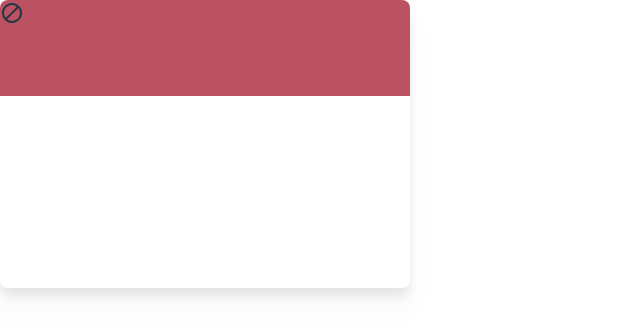
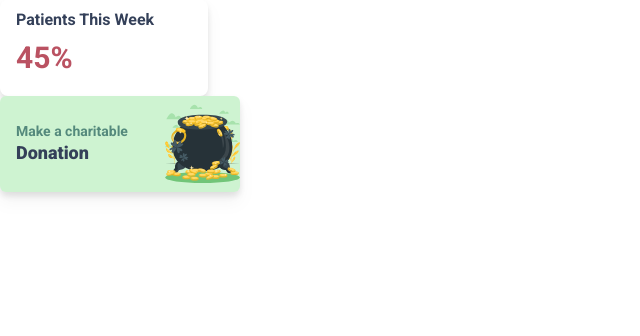
Before and after one commit to Behls/wildlife-db-analytics, a React (Vite) app: page /dashboard in a window 1280 px wide. Shown: the top 336 px of the page, without its empty margins (0-640 px from the left). Built offline with nearby package versions, Linux system fonts and the light colour scheme.

Commit message:
adding modals

```diff
--- /dev/null
+++ b/src/components/Donation/Donation.component.tsx
@@ -0,0 +1,19 @@
+import donation from "../../assets/donationpot.svg";
+
+function Donation(){
+
+    return(
+        <div className="relative w-60 h-24 overflow-hidden rounded-md bg-lightGreen flex flex-row justify-center drop-shadow-lg">
+
+            <div className="w-2/3 h-full flex flex-col justify-center ml-4">
+                <p className="text-donation font-semibold text-sm leading-snug">Make a charitable</p>
+                <p className="text-darkBlue font-extrabold text-lg leading-snug">Donation</p>
+            </div>
+            <div className="w-1/3 h-full overflow-hidden flex flex-col justify-center items-center">
+                <img src={donation} className="h-72 w-72"/>
+            </div>
+        </div>
+    )
+}
+
+export default Donation;
--- a/src/components/Error/Error.component.tsx
+++ b/src/components/Error/Error.component.tsx
@@ -2,44 +2,36 @@ import { useState } from "react";
 import { IError } from "utils/types";
 import BlockIcon from '@mui/icons-material/Block';
 
-function ErrorModal(Error: IError){
+function ErrorModal(){
 
     const [showErrorModal, setShowErrorModal] = useState(false);
 
-    const {title, error} = Error;
+    // const {title, error} = Error;
 
 
 return(
 
-//   <div id="staticModal" aria-hidden="true" className="fixed top-0 left-0 right-0 z-50  w-full p-4 overflow-x-hidden overflow-y-auto md:inset-0 h-modal md:h-full">
-//       <div className="relative w-full h-full max-w-2xl md:h-auto">
-//           <div className="relative bg-white rounded-lg shadow">
-//               <div className="flex items-start justify-between p-4 border-b rounded-t dark:border-green">
-//                   <h3 className="text-xl font-semibold text-gray-900">
-//                       {title}
-//                   </h3>
-//                   <button type="button" className="text-gray-400 bg-transparent hover:bg-gray-200 hover:text-gray-900 rounded-lg text-sm p-1.5 ml-auto inline-flex items-center dark:hover:bg-gray-600 dark:hover:text-white" data-modal-hide="staticModal">
-//                       <svg className="w-5 h-5" fill="currentColor" viewBox="0 0 20 20" xmlns="http://www.w3.org/2000/svg"><path fill-rule="evenodd" d="M4.293 4.293a1 1 0 011.414 0L10 8.586l4.293-4.293a1 1 0 111.414 1.414L11.414 10l4.293 4.293a1 1 0 01-1.414 1.414L10 11.414l-4.293 4.293a1 1 0 01-1.414-1.414L8.586 10 4.293 5.707a1 1 0 010-1.414z" clip-rule="evenodd"></path></svg>
-//                   </button>
-//               </div>
+    // <div className="wrapper flex flex-col flex-wrap bg-transparent fixed w-modalErrorWidth h-modalErrorHeight drop-shadow-xl">
+    //     <div className="h-1/3 w-full bg-error rounded-t-lg flex justify-center">
+    //         <BlockIcon fontSize="large" className="self-center"/>
+    //     </div>
+    //     <div className="h-2/3 w-full bg-white rounded-b-lg overflow-auto flex flex-col">
+    //         <h2 className="title text-darkBlue box-border py-5 px-5 font-semibold text-xl text-center">Ooops!</h2>
+    //         <p className="box-border pt-2 pb-7 px-5 text-center text-darkBlue">Lorem ipsum dolor sit amet, consectetur adipiscing elit. Quisque eget nunc arcu. Etiam interdum semper vulputate.</p>
+    //         <button className="bg-error box-border ml-auto mr-auto mt-2 mb-3 py-2 px-32 hover:bg-red-700">Close</button>
+    //     </div>
+    // </div>
 
-//               <div className="p-6 space-y-6">
-//                   <p className="text-base leading-relaxed text-gray-500 dark:text-gray-400">
-//                       {error}
-//                   </p>
-//               </div>
-//               <div className="flex items-center p-6 space-x-2 border-t border-gray-200 rounded-b dark:border-gray-600">
-//                   <button type="button" className="text-white bg-blue hover:bg-gray-100 focus:ring-4 focus:outline-none focus:ring-blue-300 rounded-lg border border-gray-200 text-sm font-medium px-5 py-2.5 hover:text-gray-900 focus:z-10" onClick={()=>setShowErrorModal(!showErrorModal)}>Close</button>
-//               </div>
-//           </div>
-//       </div>
-//   </div>
+    <div className="wrapper bg-transparent w-full h-screen flex justify-center items-center">
+        <div className="modal w-modalErrorWidth h-modalErrorHeight absolute rounded-lg text-center overflow-hidden bg-white drop-shadow-dropModal">
+            <div className="icon mt-8">
+                <BlockIcon className="self-center text-error" sx={{ fontSize: "48px" }}/>
+            </div>
 
-    <div className="wrapper flex flex-col bg-transparent fixed w-modalErrorWidth h-modalErrorHeight drop-shadow-xl">
-        <div className="h-1/3 w-full bg-error rounded-t-lg">
-            <BlockIcon className="h-6 w-6" />
+            <h2 className="title text-darkBlue box-border pt-5 pb-1 px-5 font-semibold text-xl">Ooops!</h2>
+            <p className="subtitle text-darkBlue py-2 px-2">An error has occured with the application.</p>
+            <button className="bg-error rounded-none hover:bg-red-700 bottom-0 left-0 right-0 absolute w-full border-none">Back to Dashboard</button>
         </div>
-        <div className="h-2/3 w-full bg-white rounded-b-lg"></div>
     </div>
 
     )
--- a/src/components/Navbar/Navbar.component.tsx
+++ b/src/components/Navbar/Navbar.component.tsx
@@ -5,23 +5,23 @@ import { useState } from 'react';
 
 function Navbar(props: any){
 
-    const [isLogin, setLogin] = useState<boolean>(false);
+    const [isLogin, setLogin] = useState<boolean>(true);
     const navigate = useNavigate();
 
     return(
             <>
             {
                 isLogin ?
-                <nav className="flex items-center flex-wrap bg-blue p-6 w-screen z-50 fixed">
+                <nav className="flex items-center flex-wrap bg-blue p-6 w-screen z-50 fixed ">
                     <div className="flex items-center flex-shrink-0 mr-6 w-full" style={{justifyContent: 'space-between'}}>
                         <span className="flex font-semibold text-xl tracking-tight text-white">Wildlife Analytics</span>
                         <LogoutButton label="Logout"  class={"flex text-sm px-6 leading-none py-2 bg-white text-blue rounded mt-4 lg:mt-0"} onClick={()=> navigate}/>
                     </div>
                 </nav>
                 :
-                <nav className="flex items-center flex-wrap bg-transparent p-6 w-screen">
+                <nav className="flex items-center flex-wrap bg-transparent p-6 w-screen z-50 fixed">
                     <div className="flex items-center flex-shrink-0 mr-6 w-full" style={{justifyContent: 'space-between'}}>
-                        <span className="flex font-semibold text-xl tracking-tight text-blue">Wildlife Analytics</span>
+                        <span className="flex font-semibold text-xl tracking-tight text-white">Wildlife Analytics</span>
                         <LogoutButton label="Logout"  class={"flex text-sm px-6 leading-none py-2 bg-blue text-white rounded mt-4 lg:mt-0"} onClick={()=> setLogin(!isLogin)} />
                     </div>
                 </nav>
--- a/src/components/Summary/Summary.component.tsx
+++ b/src/components/Summary/Summary.component.tsx
@@ -1,9 +1,9 @@
-function ErrorModal(props: any){
+function Summary(props: any){
 return(
-        <div>
-            <p>{props.title}</p>
-            <p>{props.percentage}</p>
+        <div className="summary flex flex-col bg-white drop-shadow-lg w-52 h-24 rounded-lg">
+            <p className="text-darkBlue font-semibold mr-3 ml-4 mt-2 mb-1 box-border">{props.title}</p>
+            <p className="text-error font-bold  text-3xl mr-3 ml-4 mt-1 mb-2 box-border">{props.percentage}%</p>
         </div>
     )
 }
-export default ErrorModal;
+export default Summary;
--- a/src/pages/Dashboard.tsx
+++ b/src/pages/Dashboard.tsx
@@ -2,15 +2,25 @@ import Sidebar from "../components/Sidebar/Sidebar.component";
 import LoginForm from "../components/LoginForm/LoginForm.component";
 import Navbar from "../components/Navbar/Navbar.component";
 import ErrorModal from "../components/Error/Error.component";
+import Summary from "../components/Summary/Summary.component";
+import Donation from "../components/Donation/Donation.component";
 
 
 function DashboardPage(){
     return(
-        <div className="wrapper">
+
+
+        <>
+        <div className="h-screen w-screen">
             {/* <Navbar />
             <Sidebar /> */}
-            <ErrorModal title={"error message"} error={"this is a huge error"} />
+            <Summary title={"Patients This Week"} percentage={"45"}/>
+            <Donation />
+
+            {/* <ErrorModal/> */}
         </div>
+        </>
+
     )
 }
 
--- a/tailwind.config.cjs
+++ b/tailwind.config.cjs
@@ -21,22 +21,25 @@ module.exports = {
         'loginBG': "#F5F8FE",
         'loginOrange': "#FEF3E3",
         'loginHeader': "#1471A5",
-        'error':'#BA5262'
+        'error':'#BA5262',
+        "donation":"#54897C"
     },
     width:{
       'loginWidth': "1000px",
       'inputwidth': "340px",
-      'modalErrorWidth': "410px",
+      'modalErrorWidth': "400px",
     },
     height:{
       'loginHeight': "430px",
       'inputHeight': "38px",
-      'modalErrorHeight': "288px",
-
-
+      'modalErrorHeight': "250px",
     },
     dropShadow:{
-      'dropBlue': "0px 4px 8px rgba(36, 55, 224, 0.3)"
+      'dropBlue': "0px 4px 8px rgba(36, 55, 224, 0.3)",
+      'dropModal': "0px 4px 8px rgba(0, 0, 0, 0.3)"
+    },
+    minHeight:{
+      'modalErrorHeight': "288px"
     }
   }
   },
```
Also changed, not shown: src/assets/donation.png (added), src/assets/donationpot.svg (added).
